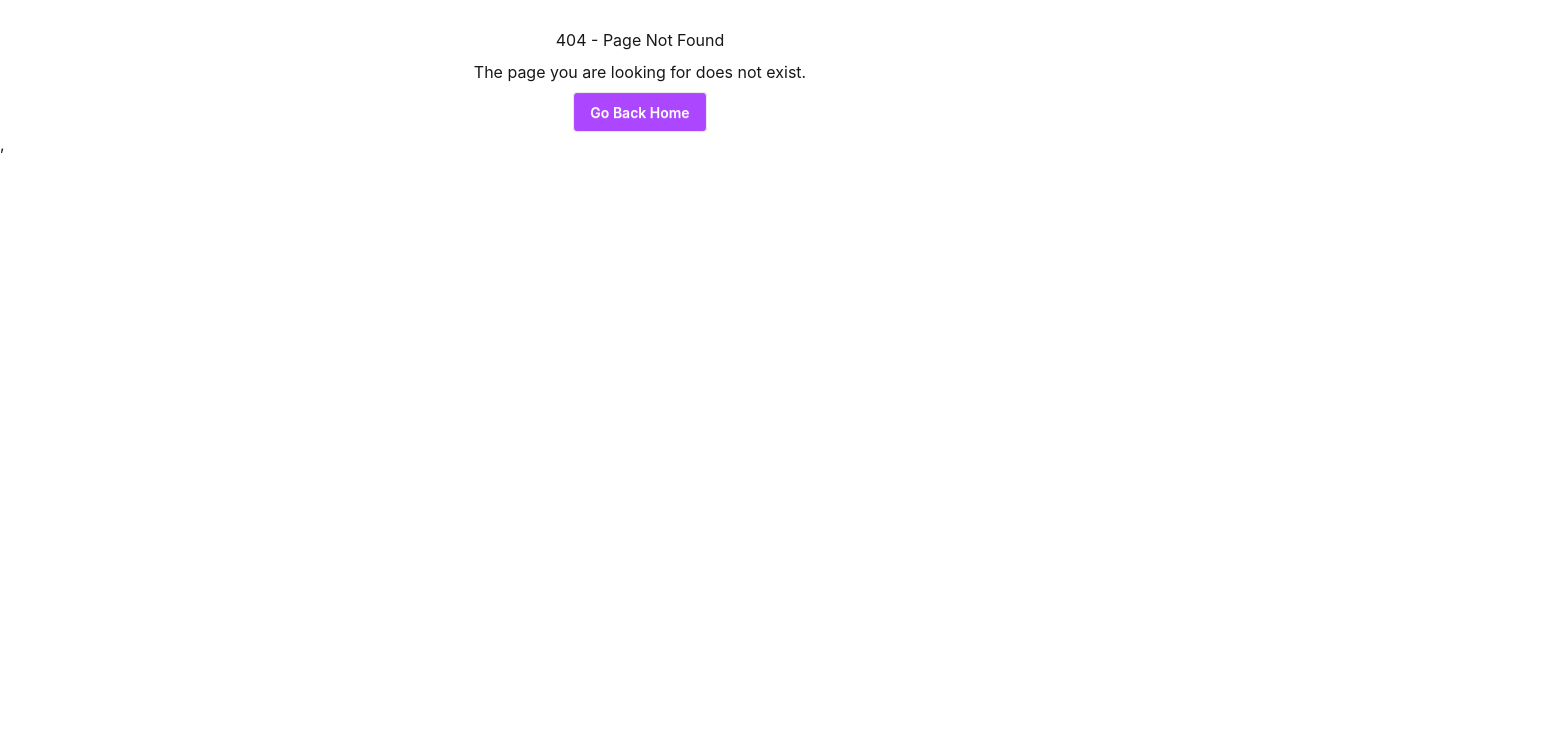
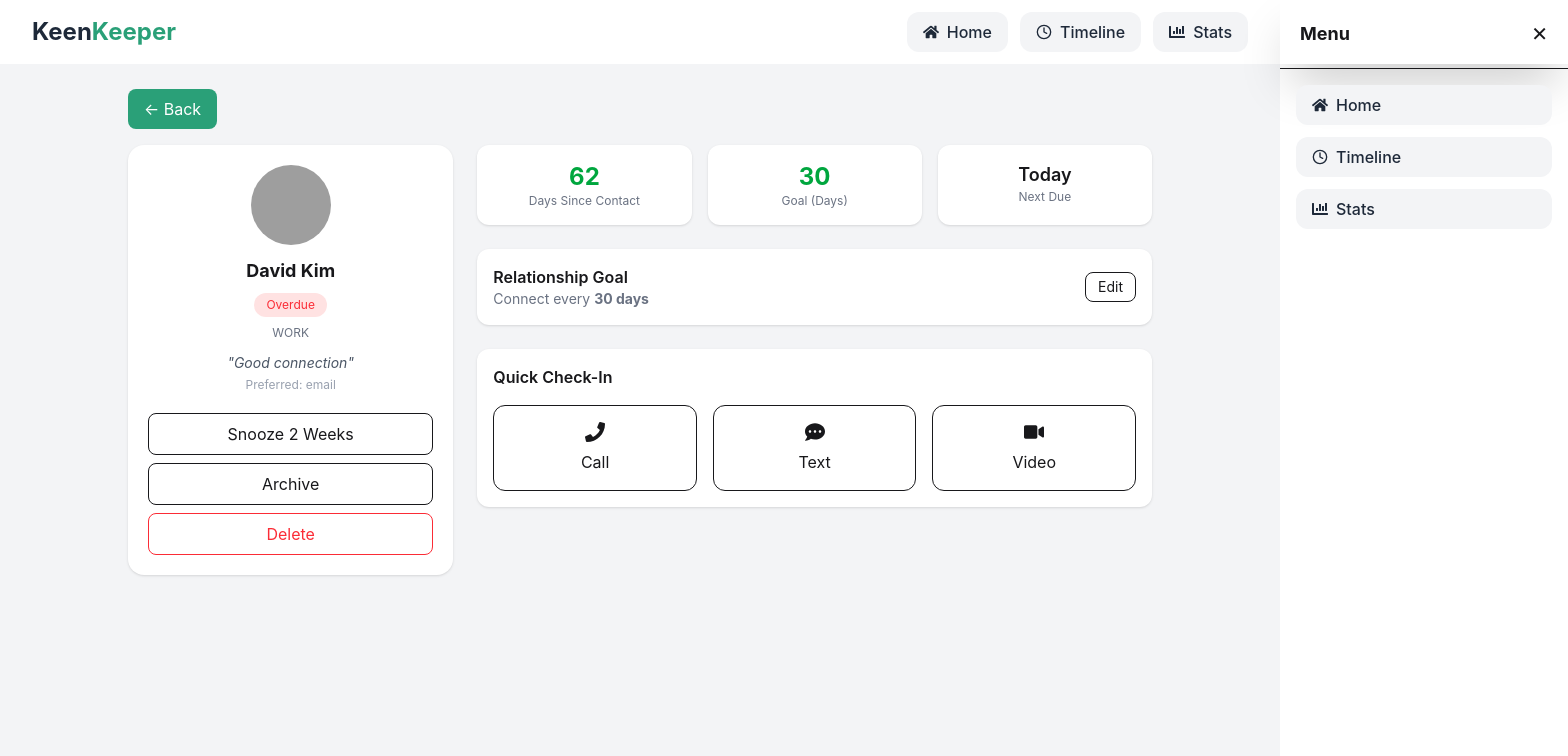
Before and after one commit to rmgolamrabbani/Assignment-07, a React (Vite) app: page /Friends/1 in a window 1280 px wide. Before the commit this address had no page. Shown: the top 756 px of the page, 1568 px wide, since content can reach past the window. Built offline with nearby package versions, Linux system fonts and the light colour scheme; grey boxes are pictures that could not be loaded.

Commit message:
added friends details page

```diff
--- a/package.json
+++ b/package.json
@@ -16,6 +16,7 @@
     "react-dom": "^19.1.1",
     "react-icons": "^5.6.0",
     "react-router": "^7.14.1",
+    "react-router-dom": "^7.14.1",
     "recharts": "^3.8.1",
     "tailwindcss": "^4.2.2"
   },
--- a/src/component/homepage/Friends.jsx
+++ b/src/component/homepage/Friends.jsx
@@ -1,26 +1,20 @@
 import React, { useEffect, useState } from "react";
+import { Link } from "react-router-dom"; // Link import korlam
 
 const getStatusColor = (status) => {
   switch (status) {
-    case "Overdue":
-      return "bg-red-500 text-white";
-    case "On-Track":
-      return "bg-green-600 text-white";
-    case "Almost Due":
-      return "bg-yellow-400 text-white";
-    default:
-      return "bg-gray-300";
+    case "Overdue": return "bg-red-500 text-white";
+    case "On-Track": return "bg-green-600 text-white";
+    case "Almost Due": return "bg-yellow-400 text-white";
+    default: return "bg-gray-300";
   }
 };
 
 const getCategoryColor = (cat) => {
   switch (cat) {
-    case "WORK":
-      return "bg-green-100 text-green-700";
-    case "FAMILY":
-      return "bg-pink-100 text-pink-600";
-    default:
-      return "bg-gray-100 text-gray-600";
+    case "WORK": return "bg-green-100 text-green-700";
+    case "FAMILY": return "bg-pink-100 text-pink-600";
+    default: return "bg-gray-100 text-gray-600";
   }
 };
 
@@ -35,48 +29,35 @@ const Friends = () => {
 
   return (
     <section className="px-4 md:px-8 py-8 max-w-7xl mx-auto">
-      <h2 className="text-xl md:text-2xl font-semibold mb-6">
-        Your Friends
-      </h2>
+      <h2 className="text-xl md:text-2xl font-semibold mb-6">Your Friends</h2>
 
       <div className="grid gap-6 sm:grid-cols-2 md:grid-cols-3 lg:grid-cols-4">
         {friends.map((friend) => (
-          <div
-            key={friend.id}
-            className="bg-white rounded-xl shadow-sm p-5 text-center hover:shadow-md transition"
-          >
+          /* Link bebohar kora hoyeche, dynamic friend.id diye */
+          <Link to={`/Friends/${friend.id}`} key={friend.id}>
+            <div className="bg-white rounded-xl shadow-sm p-5 text-center hover:shadow-md transition cursor-pointer border border-transparent hover:border-blue-200">
               <img
                 src={friend.image}
                 alt={friend.name}
-              className="w-16 h-16 mx-auto rounded-full"
+                className="w-16 h-16 mx-auto rounded-full object-cover"
               />
 
-            <h3 className="mt-3 font-semibold text-gray-800">
-              {friend.name}
-            </h3>
-
+              <h3 className="mt-3 font-semibold text-gray-800">{friend.name}</h3>
               <p className="text-sm text-gray-400">{friend.time}</p>
 
               <div className="mt-2">
-              <span
-                className={`text-xs px-2 py-1 rounded-full ${getCategoryColor(
-                  friend.category
-                )}`}
-              >
+                <span className={`text-xs px-2 py-1 rounded-full ${getCategoryColor(friend.category)}`}>
                   {friend.category}
                 </span>
               </div>
 
               <div className="mt-3">
-              <span
-                className={`text-xs px-3 py-1 rounded-full ${getStatusColor(
-                  friend.status
-                )}`}
-              >
+                <span className={`text-xs px-3 py-1 rounded-full ${getStatusColor(friend.status)}`}>
                   {friend.status}
                 </span>
               </div>
             </div>
+          </Link>
         ))}
       </div>
     </section>
--- /dev/null
+++ b/src/pages/FriendDetails/FriendDetails.jsx
@@ -0,0 +1,175 @@
+import { useEffect, useState } from "react";
+import { useParams, useNavigate } from "react-router-dom";
+import { FaPhone, FaCommentDots, FaVideo } from "react-icons/fa";
+
+const FriendDetails = () => {
+  const { friendId } = useParams();
+  const navigate = useNavigate();
+  const [friend, setFriend] = useState(null);
+
+  const GOAL_DAYS = 30;
+
+  useEffect(() => {
+    fetch("/friends.json")
+      .then((res) => res.json())
+      .then((data) => {
+        const found = data.find(
+          (item) => item.id === parseInt(friendId)
+        );
+        setFriend(found);
+      });
+  }, [friendId]);
+
+  if (!friend) {
+    return <p className="text-center mt-10">Loading...</p>;
+  }
+
+  // 🔥 Logic
+  const daysSince = parseInt(friend.time);
+
+  let status = "";
+  if (daysSince > GOAL_DAYS) status = "Overdue";
+  else if (daysSince > GOAL_DAYS - 5) status = "Almost Due";
+  else status = "On-Track";
+
+  const statusStyle =
+    status === "Overdue"
+      ? "bg-red-100 text-red-500"
+      : status === "Almost Due"
+      ? "bg-yellow-100 text-yellow-600"
+      : "bg-green-100 text-green-600";
+
+  const nextDueDays = GOAL_DAYS - daysSince;
+
+  return (
+    <div className="bg-gray-100 min-h-screen p-6 flex flex-col items-center">
+
+      {/* 🔙 Back Button */}
+      <div className="max-w-5xl w-full">
+        <button
+          onClick={() => navigate(-1)}
+          className="mb-4 px-4 py-2 rounded-lg bg-[#2aa078] text-white hover:opacity-90 transition"
+        >
+          ← Back
+        </button>
+      </div>
+
+      <div className="max-w-5xl w-full grid md:grid-cols-3 gap-6">
+
+        {/* LEFT CARD */}
+        <div className="bg-white rounded-2xl shadow p-5 text-center">
+          <img
+            src={friend.image}
+            alt={friend.name}
+            className="w-20 h-20 rounded-full mx-auto mb-3"
+          />
+
+          <h2 className="text-lg font-bold">{friend.name}</h2>
+
+          <span className={`inline-block mt-2 px-3 py-1 text-xs rounded-full ${statusStyle}`}>
+            {status}
+          </span>
+
+          <div className="mt-2 text-xs text-gray-500">
+            {friend.category}
+          </div>
+
+          <p className="mt-3 text-sm text-gray-600 italic">
+            "Good connection"
+          </p>
+
+          <p className="text-xs text-gray-400 mt-1">
+            Preferred: email
+          </p>
+
+          {/* Actions */}
+          <div className="mt-5 space-y-2">
+            <button className="w-full py-2 border rounded-lg hover:bg-gray-100">
+              Snooze 2 Weeks
+            </button>
+            <button className="w-full py-2 border rounded-lg hover:bg-gray-100">
+              Archive
+            </button>
+            <button className="w-full py-2 text-red-500 border rounded-lg hover:bg-red-50">
+              Delete
+            </button>
+          </div>
+        </div>
+
+        {/* RIGHT SIDE */}
+        <div className="md:col-span-2 space-y-6">
+
+          {/* STATS */}
+          <div className="grid grid-cols-3 gap-4">
+            <div className="bg-white p-4 rounded-xl shadow text-center">
+              <h2 className="text-2xl font-bold text-green-600">
+                {daysSince}
+              </h2>
+              <p className="text-xs text-gray-500">
+                Days Since Contact
+              </p>
+            </div>
+
+            <div className="bg-white p-4 rounded-xl shadow text-center">
+              <h2 className="text-2xl font-bold text-green-600">
+                {GOAL_DAYS}
+              </h2>
+              <p className="text-xs text-gray-500">
+                Goal (Days)
+              </p>
+            </div>
+
+            <div className="bg-white p-4 rounded-xl shadow text-center">
+              <h2 className="text-lg font-semibold">
+                {nextDueDays <= 0
+                  ? "Today"
+                  : `${nextDueDays} days left`}
+              </h2>
+              <p className="text-xs text-gray-500">
+                Next Due
+              </p>
+            </div>
+          </div>
+
+          {/* RELATIONSHIP GOAL */}
+          <div className="bg-white p-4 rounded-xl shadow flex justify-between items-center">
+            <div>
+              <h3 className="font-semibold">Relationship Goal</h3>
+              <p className="text-sm text-gray-500">
+                Connect every <span className="font-bold">{GOAL_DAYS} days</span>
+              </p>
+            </div>
+            <button className="text-sm px-3 py-1 border rounded-lg hover:bg-gray-100">
+              Edit
+            </button>
+          </div>
+
+          {/* QUICK CHECK-IN */}
+          <div className="bg-white p-4 rounded-xl shadow">
+            <h3 className="font-semibold mb-4">Quick Check-In</h3>
+
+            <div className="grid grid-cols-3 gap-4">
+              <button className="flex flex-col items-center py-4 border rounded-xl hover:bg-gray-100">
+                <FaPhone className="text-xl mb-2" />
+                Call
+              </button>
+
+              <button className="flex flex-col items-center py-4 border rounded-xl hover:bg-gray-100">
+                <FaCommentDots className="text-xl mb-2" />
+                Text
+              </button>
+
+              <button className="flex flex-col items-center py-4 border rounded-xl hover:bg-gray-100">
+                <FaVideo className="text-xl mb-2" />
+                Video
+              </button>
+            </div>
+          </div>
+
+        </div>
+      </div>
+    </div>
+  );
+};
+
+export default FriendDetails;
```
Also changed, not shown: src/main.jsx (+7 -2 lines), 1 other file (tests, documents, lock files or other folders). Lines whose indentation alone changed are shown as unchanged.
